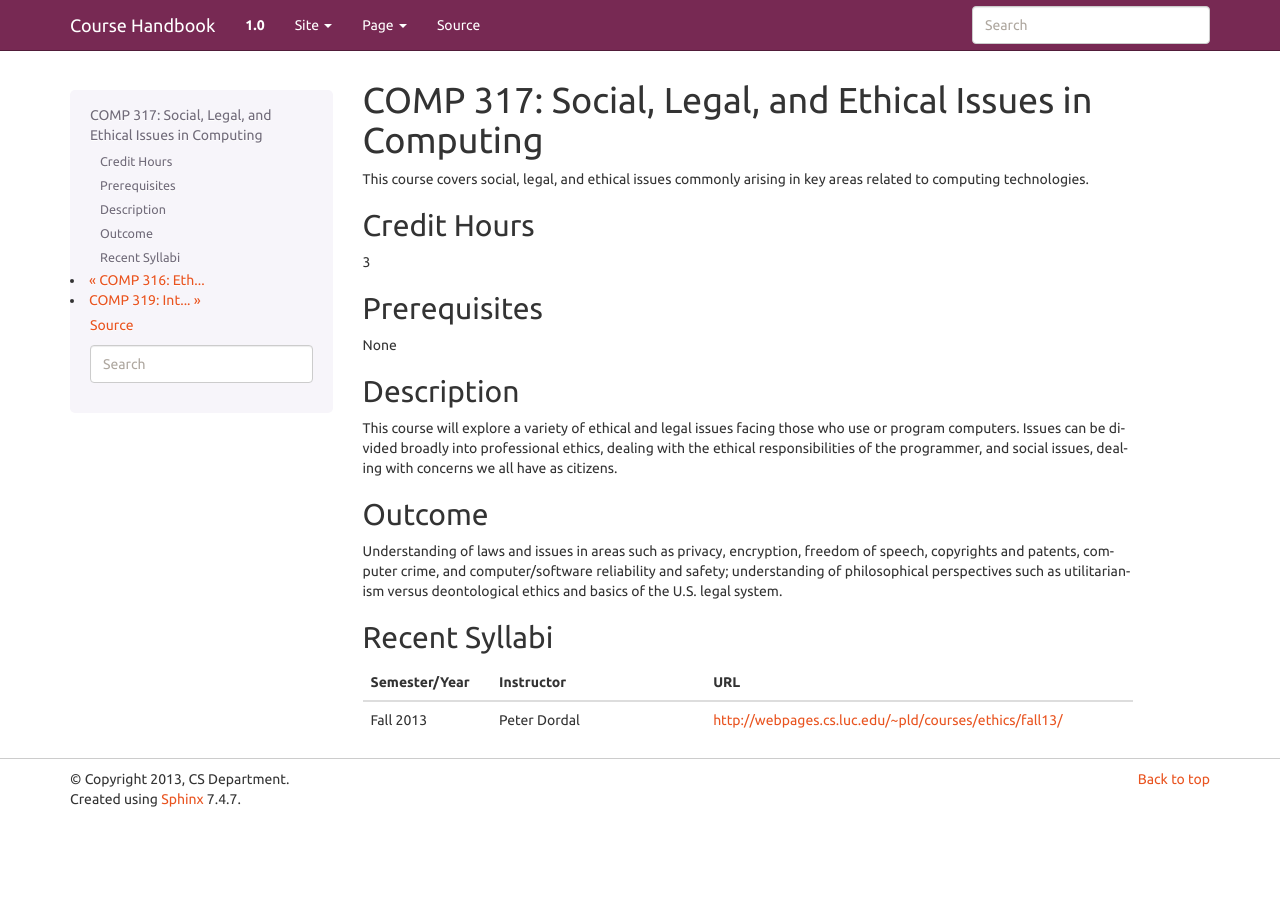
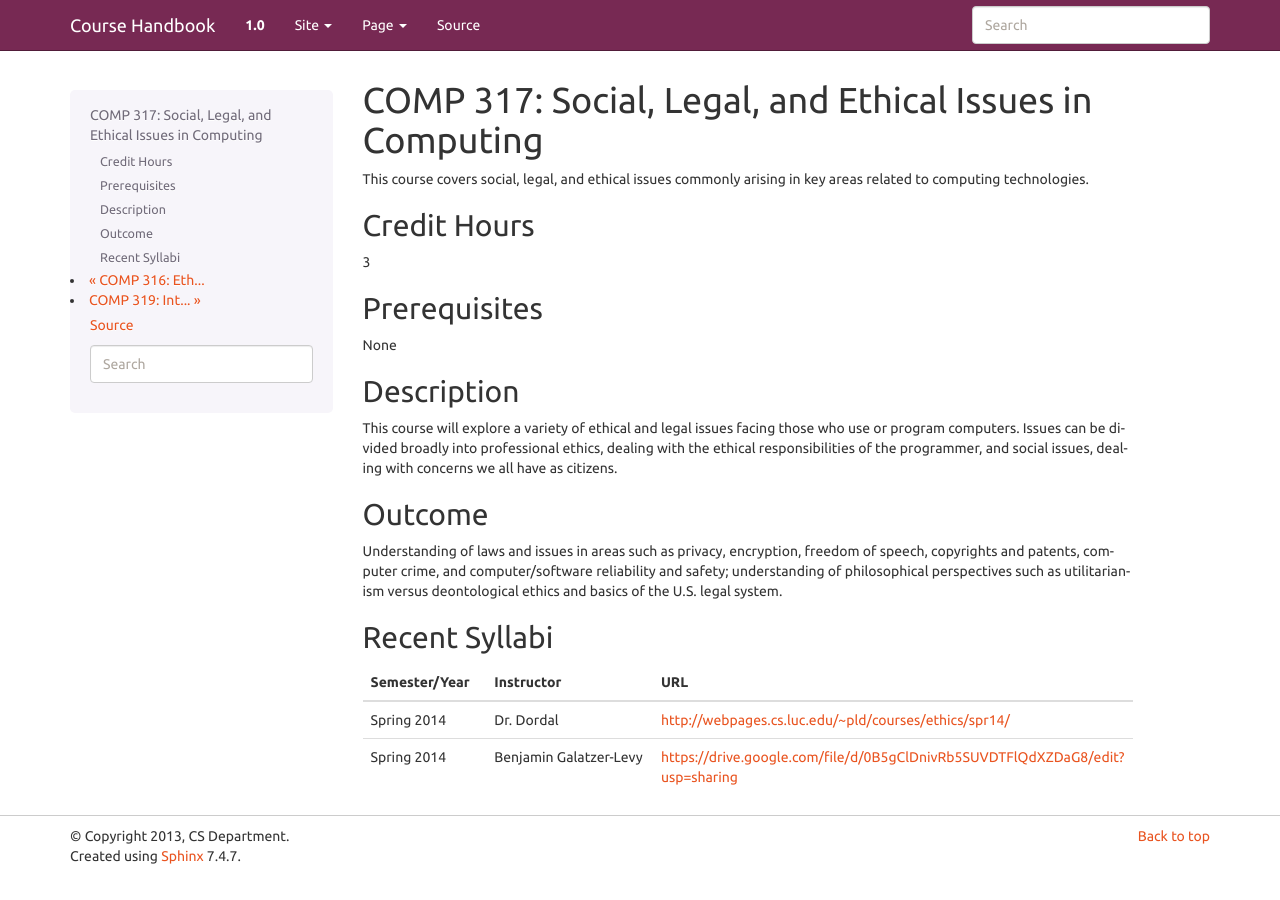
Before and after one commit to kyang5/coursedescriptions, a Sphinx documentation site: the page built from source/comp317.rst, in a window 1280 px wide. Built offline with Sphinx 7.4.7, drawn with Linux system fonts in a browser that asks for light colours.

Commit message:
Updated syllabus info for COMP 317

```diff
--- a/source/comp316.rst
+++ b/source/comp316.rst
@@ -27,5 +27,3 @@ Syllabi
 .. csv-table::
    	:header: "Semester/Year", "Instructor", "URL"
    	:widths: 15, 25, 50
-
-	"Date", "Instructor", "URL"
--- a/source/comp317.rst
+++ b/source/comp317.rst
@@ -34,4 +34,5 @@ Recent Syllabi
    	:header: "Semester/Year", "Instructor", "URL"
    	:widths: 15, 25, 50
 
-	"Fall 2013", "Peter Dordal", "http://webpages.cs.luc.edu/~pld/courses/ethics/fall13/"
+	"Spring 2014", "Dr. Dordal", "http://webpages.cs.luc.edu/~pld/courses/ethics/spr14/"
+	"Spring 2014", "Benjamin Galatzer-Levy", "https://drive.google.com/file/d/0B5gClDnivRb5SUVDTFlQdXZDaG8/edit?usp=sharing"
```
